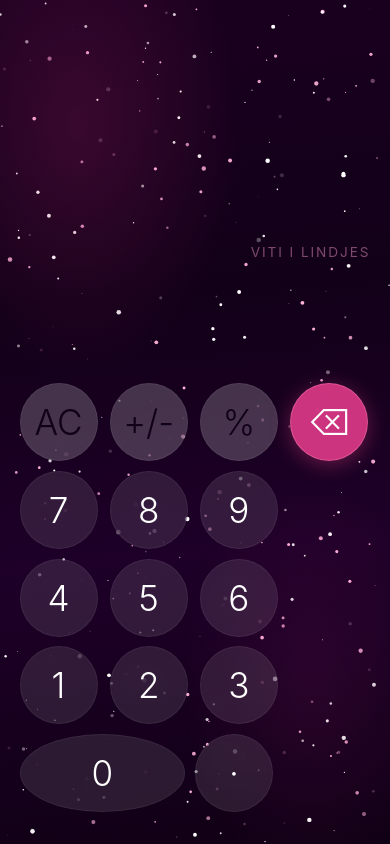
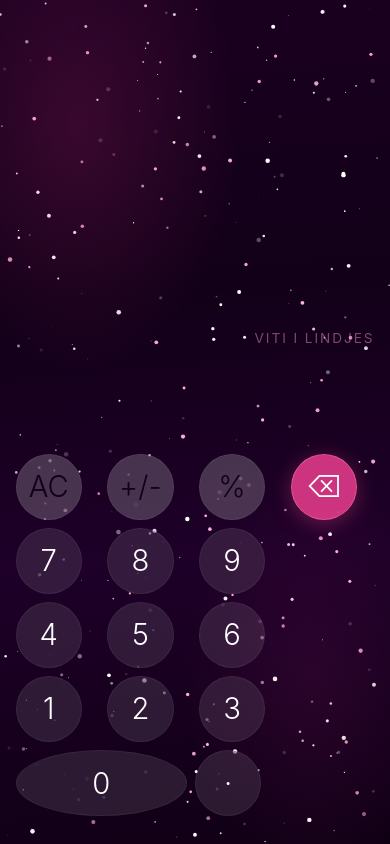
Before and after one commit to eugensahiti/calccc, a React (Vite) app: page / in a window 390 px wide. Built offline with nearby package versions, Linux system fonts and the light colour scheme.

Commit message:
fix: trim button/display sizes so nothing gets cut on iPhone 16 Pro Max

```diff
--- a/src/App.jsx
+++ b/src/App.jsx
@@ -23,12 +23,12 @@ function StarField() {
   );
 }
 
-// Sizes tuned for iPhone 16 Pro Max (430px viewport) and up
-const BTN_SIZE = "clamp(64px, min(20vw, 110px), 110px)";
-const BTN_FS = "clamp(24px, min(9vw, 40px), 40px)";
-const GRID_GAP = "clamp(8px, min(2.5vw, 16px), 16px)";
-const DISP_FS = "clamp(56px, min(26vw, 130px), 130px)";
-const SIDE_PAD = "clamp(16px, min(5vw, 40px), 40px)";
+// Balanced sizes – big but clean, nothing gets cut
+const BTN_SIZE = "clamp(56px, min(17vw, 95px), 95px)";
+const BTN_FS = "clamp(20px, min(7.5vw, 34px), 34px)";
+const GRID_GAP = "clamp(6px, min(2vw, 14px), 14px)";
+const DISP_FS = "clamp(48px, min(22vw, 110px), 110px)";
+const SIDE_PAD = "clamp(14px, min(4vw, 32px), 32px)";
 
 function Btn({ label, onPress, variant = "num", wide = false }) {
   const [down, setDown] = useState(false);
@@ -203,7 +203,7 @@ export default function App() {
           display: "flex",
           flexDirection: "column",
           justifyContent: "flex-end",
-          padding: `${SIDE_PAD} ${SIDE_PAD} max(env(safe-area-inset-bottom, 8px), ${GRID_GAP}, 24px)`,
+          padding: `${SIDE_PAD} ${SIDE_PAD} max(env(safe-area-inset-bottom, 6px), 20px)`,
           zIndex: 1,
         }}>
           <div style={{ flex: 1, display: "flex", flexDirection: "column", justifyContent: "flex-end", paddingBottom: "clamp(10px, min(4vw, 22px), 22px)" }}>
```
